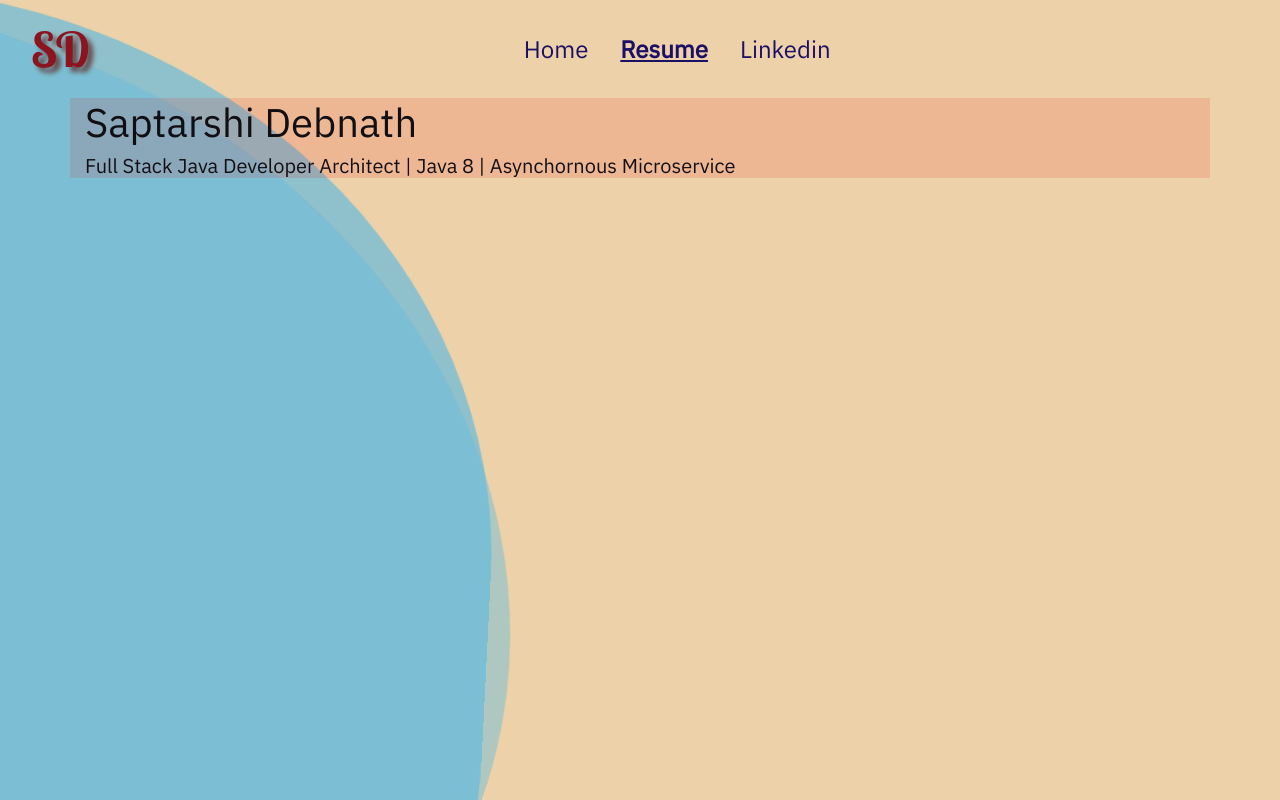
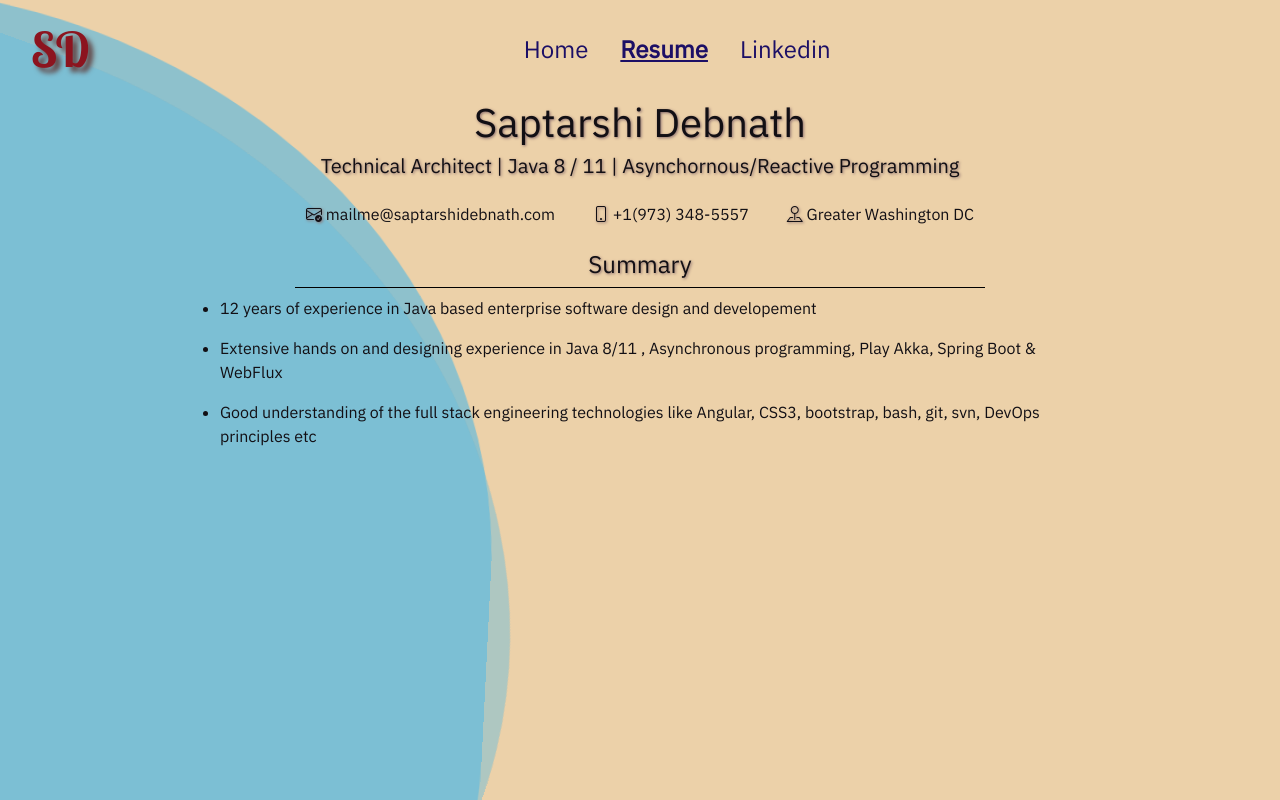
Before and after one commit to saptarshidebnath/saptarshidebnath, an Angular app: page /resume in a window 1280 px wide. Built offline with nearby package versions, Linux system fonts and the light colour scheme.

Commit message:
Working on the resume

```diff
--- a/package.json
+++ b/package.json
@@ -20,6 +20,7 @@
     "@angular/platform-browser-dynamic": "~13.0.2",
     "@angular/router": "~13.0.2",
     "bootstrap": "^4.6.0",
+    "bootstrap-icons": "^1.7.1",
     "jquery": "^3.5.1",
     "rxjs": "~6.6.0",
     "tslib": "^2.0.0",
--- a/src/app/home/home.component.html
+++ b/src/app/home/home.component.html
@@ -3,6 +3,6 @@
         <h1 class="banner-text">Saptarshi Debnath</h1>
     </div>
     <div>
-        <p class="banner-intro">Full stack developer working with Java8 and aysnchronous microserivce.</p>
+        <p class="banner-intro">Technical Architect working with Java8 and aysnchronous microserivce.</p>
     </div>
 </section>
--- a/src/app/resume/resume.component.html
+++ b/src/app/resume/resume.component.html
@@ -1,11 +1,21 @@
 <section class="resume container">
-    <section class="header text-left">
+    <section class="header text-center">
         <h1>{{this?.resume?.name?.firstName?.data}} {{this?.resume?.name?.lastName?.data}}</h1>
         <h5>{{this?.resume?.headLine?.data}}</h5>
-        <section class="contact" *ngIf="displayPi()">
-            <section  *ngFor="let column of this?.resume?.contact; let in = index" >
-                <i class="{{column.type}}"></i> <span>{{column.data}}</span>
+        <section class="section-divider contact row justify-content-md-center" *ngIf="displayPI()">
+            <section *ngFor="let column of this?.resume?.contact; let in = index">
+                <span class="col-sm-2 mx-1 contact-entry {{column.type}}"><span class="label" ><i class="bi bi-{{column?.icon}}"></i> </span> {{column?.data}}</span>
             </section>
         </section>
     </section>
+    <section class="body row justify-content-md-center section-divider summary">
+        <section class="col-sm-10 summary justify-content-md-center ">
+            <h4 class="text-center header">Summary</h4>
+            <hr/>
+            <ul class="" *ngFor="let column of this?.resume?.summary; let in = index">
+                <li class="summary-entry">{{column}}</li>
+            </ul>
+        </section>
+    </section>
+
 </section>
--- a/src/app/resume/resume.component.scss
+++ b/src/app/resume/resume.component.scss
@@ -1,8 +1,44 @@
+
+@import "~bootstrap/scss/bootstrap.scss";
+@import url("https://cdn.jsdelivr.net/npm/bootstrap-icons@1.7.1/font/bootstrap-icons.css");
+
+
+@mixin textShadow {
+    text-shadow: 1px 1px 3px #8a6d6d;
+ }
+
 section.resume {
-    background-color: rgba(255, 0, 0, 0.123);
-    section.contact {
-        background-color: yellow;
-        .email {
+    section.header{
+        h1, h5{
+            @include textShadow;
+        }
+    }
+    section.body{
+        .summary{
+            .header{
+                @include textShadow;
+            }
+            // background-color: red;
         }
     }
 }
+
+
+hr{
+    @extend .w-75;
+    @extend .my-2;
+    border-top-color: black !important;
+}
+
+.label{
+    font-weight: bold;
+    @include textShadow;
+}
+
+.background-shadow{
+    @include textShadow;
+}
+
+.section-divider{
+    @extend .mt-4;
+}
--- a/src/app/resume/resume.component.ts
+++ b/src/app/resume/resume.component.ts
@@ -19,8 +19,8 @@ export class ResumeComponent implements OnInit {
     })
   }
 
-  displayPi(): boolean{
-    return false;
+  displayPI(): boolean{
+    return true;
   }
 
 
--- a/src/assets/resume.json
+++ b/src/assets/resume.json
@@ -11,30 +11,107 @@
     },
     "headLine": {
         "label": "Head Line",
-        "data": "Full Stack Java Developer Architect | Java 8 | Asynchornous Microservice"
+        "data": "Technical Architect | Java 8 / 11 | Asynchornous/Reactive Programming"
     },
     "contact": [
         {
             "type": "email",
+            "icon": "envelope-check",
             "label": "Email",
-            "data": "sapdeb@saptarshidebnath.com"
+            "data": "mailme@saptarshidebnath.com"
         },
         {
             "type": "phone",
-            "label": "Phone",
+            "icon": "phone",
+            "label": "Mobile",
             "data": "+1(973) 348-5557"
+        },
+        {
+            "type": "address",
+            "icon": "pin-map",
+            "label": "Location",
+            "data": "Greater Washington DC"
         }
     ],
     "social": [
         {
             "type": "linkedin",
+            "icon": "envelope-check",
             "label": "Linkedin",
             "data": "https://www.linkedin.com/in/saptarshidebnath/"
         },
         {
             "type": "github",
-            "label": "Linkedin",
-            "data": "https://www.linkedin.com/in/saptarshidebnath/"
+            "icon": "envelope-check",
+            "label": "Github",
+            "data": "https://github.com/saptarshidebnath"
+        }
+    ],
+    "summary": [
+        "12 years of experience in Java based enterprise software design and developement",
+        "Extensive hands on and designing experience in Java 8/11 , Asynchronous programming, Play Akka, Spring Boot & WebFlux",
+        "Good understanding of the full stack engineering technologies like Angular, CSS3, bootstrap, bash, git, svn, DevOps principles etc"
+    ],
+    "skills": [
+        {
+            "skill-type": "Programming Style",
+            "data": [
+                "Asynchronous programming",
+                "Impertative Programming",
+                "Functional Programming"
+            ]
+        },
+        {
+            "skill-type": "Languages",
+            "data": [
+                "Java 8 & 11",
+                "Node Js",
+                "vanilla javscript",
+                "CSS3",
+                "typescript",
+                "HTML5",
+                "SCSS",
+                "Shell Scripts (bash)"
+            ]
+        },
+        {
+            "skill-type": "Major Libaries & Framework",
+            "data": [
+                "Play 2.6.X",
+                "Play/Akka",
+                "Spring 5",
+                "Spring Boot 2",
+                "WebFlux",
+                "bootstrap 5",
+                "Angular 2+",
+                "jQuery"
+            ]
+        },
+        {
+            "skill-type": "Database",
+            "data": [
+                "Couchbase",
+                "DB2",
+                "MySQL 5",
+                "PostGress SQL",
+                "Datastax Cassandra"
+            ]
+        },
+        {
+            "skill-type": "OS & Virtualization",
+            "data": [
+                "Windows",
+                "Linux",
+                "Vagrant",
+                "Virtualbox"
+            ]
+        },
+        {
+            "skill-type": "Understanding Project Management",
+            "data": [
+                "Agile",
+                "Waterfall"
+            ]
         }
     ]
 }
--- a/src/styles.scss
+++ b/src/styles.scss
@@ -1 +1,3 @@
 /* You can add global styles to this file, and also import other style files */
+
+@import '../node_modules/bootstrap-icons/font/bootstrap-icons';
```
Also changed, not shown: 1 other file (tests, documents, lock files or other folders).
